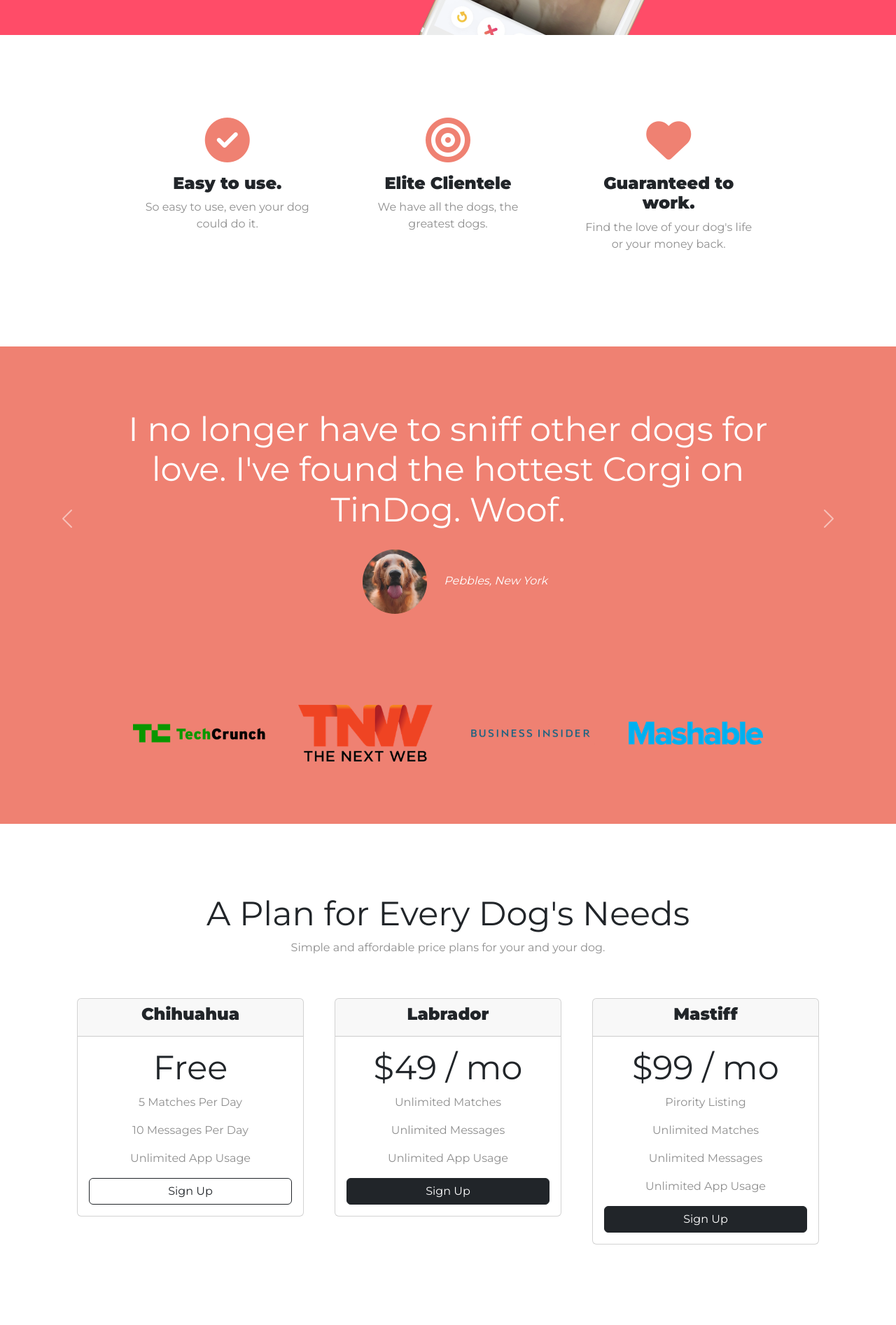
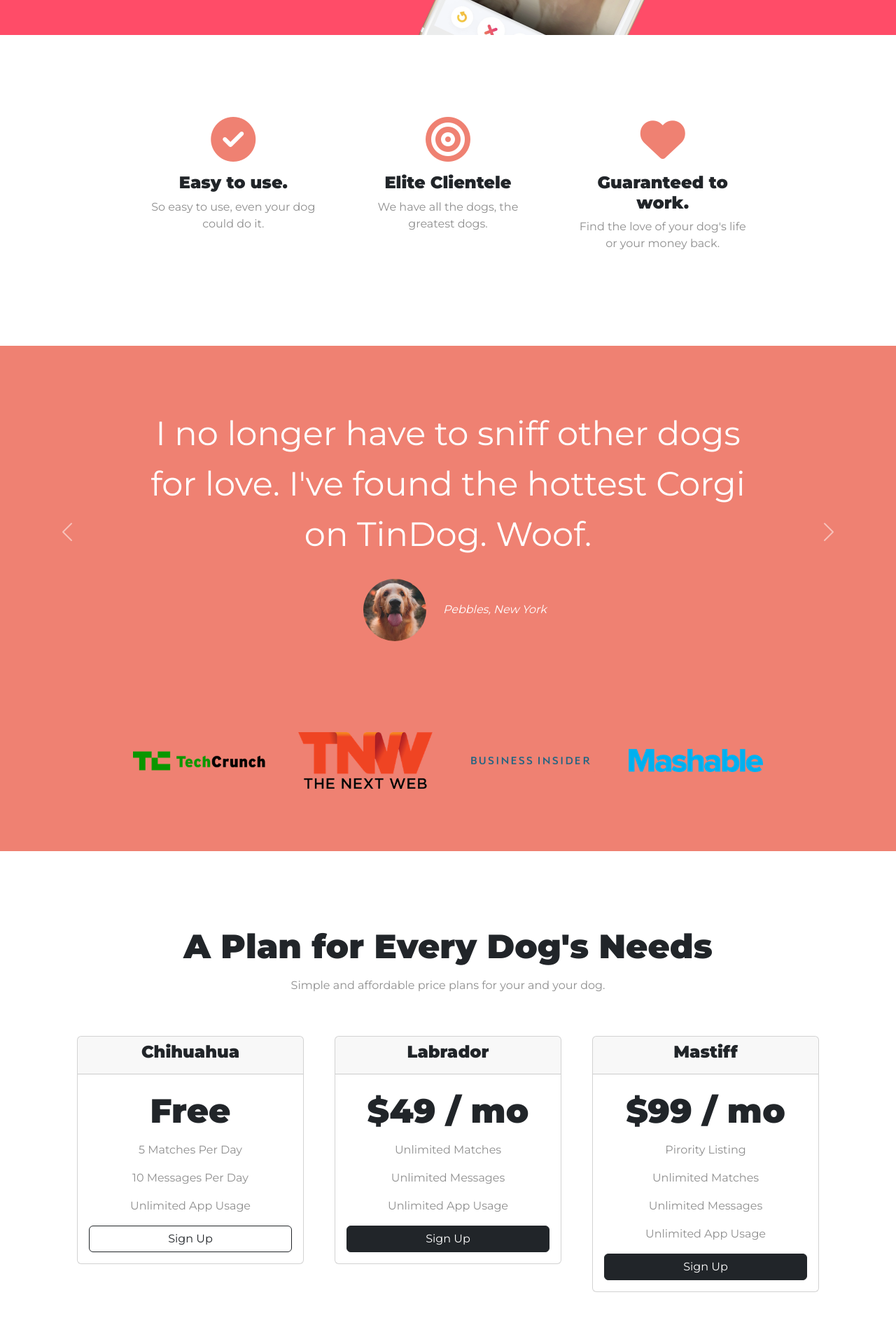
Before and after one commit to pritindra-parida/Web-Development, a plain HTML site: page Bootstrap/Tindog-Website/index.html in a window 1280 px wide. Shown: the part 580-2473 px from the top of the page at 70% size. Drawn offline with nearby package versions, Linux system fonts and the light colour scheme.

Commit message:
Doing Refactoring

```diff
--- a/Bootstrap/Tindog-Website/css/styles.css
+++ b/Bootstrap/Tindog-Website/css/styles.css
@@ -1,28 +1,38 @@
-/************************* Title Section **************************/
-#title{
-  background:#ff4c68;
+body{
+  font-family: 'Montserrat', sans-serif;
+  text-align: center;
+}
+
+h1, h2, h3, h4, h5, h6{
+  font-family:'Montserrat', sans-serif;
+  font-weight: bold;
+}
+
+h3{
+  font-size: 1.5rem;
+}
+
+p{
+  color: #8f8f8f;
+}
+
+/************************* Headings **************************/
+.big-heading{
+  font-size: 3.5rem;
+  line-height: 1.5;
   color: #fff;
 }
-#nav-options{
-  color: white;
+.section-heading
+{
+  font-size: 3rem;
+  line-height: 1.5;
 }
-#apple-logo{
-  font-size: 1.5rem;
-}
-h1{
-  /* font-family:'Montserrat', sans-serif; */
-  font-size: 3.5rem;
-  line-height: 1.5;
-  font-weight: 900;
-}
+/************************* Container **************************/
 .container-fluid{
-  padding: 3% 15% 7%;
-}
-body{
-  font-family: 'Montserrat', sans-serif;
+  padding: 7% 15%;
 }
 
-/* Navigation Bar */
+/************************** Navigation Bar **************************/
 .navbar{
   padding-bottom: 4.5rem;
 }
@@ -51,10 +61,28 @@ body{
   position: absolute;
   right: 30%;
 }
+
+/************************* Title Section **************************/
+#title{
+  background:#ff4c68;
+  color: #fff;
+  text-align: left;
+}
+#title .container-fluid{
+  padding: 3% 15% 7%;
+}
+#nav-options{
+  color: white;
+}
+#apple-logo{
+  font-size: 1.5rem;
+}
+
 @media (max-width: 1028px){
   .title-img{
     position: static;
     width: 60%;
+    text-align: center;
     transform: rotate(0);
   }
   #title{
@@ -70,22 +98,16 @@ body{
 
 /************************** Features Section **************************/
 #features{
-  padding: 7% 14%;
   background-color: #fff;
   position: relative;
 }
+.feature-title{
+  font-size: 1.5rem;
+}
 .feature-box{
-  text-align: center;
   padding: 3%;
 }
-h3{
-  font-size: 1.5rem;
-  font-family: 'Montserrat', sans-serif;
-  font-weight: bold;
-}
-p{
-  color: #8f8f8f;
-}
+
 .icon{
   font-size: 4.5rem;
   margin-bottom: 1rem;
@@ -102,24 +124,19 @@ p{
 #testimonials{
   background-color: #ef8172;
   color: #fff;
-  text-align: center;
 }
-h2{
-  font-family: 'Montserrat', sans-serif;
+.testimonial-text{
+  font-size: 3rem;
+  line-height: 1.5;
   font-weight: 500;
-  font-size: 3rem;
 }
 .testimonial-img{
   border-radius: 100%;
   width: 10%;
   margin: 20px;
 }
-.carousel-item{
-  padding: 7% 14%;
-}
 #press{
   background-color: #ef8172;
-  text-align: center;
   padding-bottom: 3%;
 }
 .press-logo{
@@ -132,7 +149,10 @@ h2{
 
 #pricing{
   padding: 100px;
-  text-align: center;
+}
+.pricing-text{
+  font-size: 3rem;
+  line-height: 1.5;
 }
 .pricing-col{
   padding: 4% 2%;
@@ -141,17 +161,8 @@ h2{
 /************************** CTA **************************/
 #cta{
   background-color: #ff4c68;
-  text-align: center;
-  padding: 7% 14%;
 }
-.cta-heading{
-  font-family: 'Montserrat', sans-serif;
-  font-weight: 700;
-  color: #fff;
-  font-size: 3.5rem;
-  line-height: 1.5;
-  /* padding: 7% 15% 4%; */
-}
+
 .cta-download-button{
   margin: 30px 15px;
 }
@@ -165,10 +176,7 @@ h2{
 .footer-icons:hover{
   color:black;
 }
-#footer{
-  padding: 7% 15%;
-  text-align: center;
-}
+
 .copyright{
   padding-top: 2rem;
 }
--- a/Bootstrap/Tindog-Website/index.html
+++ b/Bootstrap/Tindog-Website/index.html
@@ -52,7 +52,7 @@
       <!-- Title -->
       <div class="row">
         <div class="col-lg-6">
-          <h1 id="heading">Meet new and interesting dogs nearby.</h1>
+          <h1 class="big-heading">Meet new and interesting dogs nearby.</h1>
           <button type="button" id="apple-button" class="btn btn-dark btn-lg download-button"><i class="fa-brands fa-apple" id="apple-logo"></i> Download</button>
           <button type="button" class="btn btn-outline-light btn-lg download-button"><i class="fa-brands fa-google-play"></i> Download</button>
         </div>
@@ -67,23 +67,25 @@
   <!-- Features -->
 
   <section id="features">
+    <div class="container-fluid">
       <div class="row">
         <div class="col-lg-4 feature-box">
           <i class="fa-solid fa-circle-check fa-4x icon"></i>
-          <h3>Easy to use.</h3>
+          <h3 class="feature-title">Easy to use.</h3>
           <p>So easy to use, even your dog could do it.</p>
         </div>
         <div class="col-lg-4 feature-box">
           <i class="fa-solid fa-bullseye fa-4x icon"></i>
-          <h3>Elite Clientele</h3>
+          <h3 class="feature-title">Elite Clientele</h3>
           <p>We have all the dogs, the greatest dogs.</p>
         </div>
         <div class="col-lg-4 feature-box">
           <i class="fa-solid fa-heart fa-4x icon"></i>
-          <h3>Guaranteed to work.</h3>
+          <h3 class="feature-title">Guaranteed to work.</h3>
           <p>Find the love of your dog's life or your money back.</p>
         </div>
       </div>
+    </div>
   </section>
 
 
@@ -93,13 +95,13 @@
 
     <div id="carousel" class="carousel slide">
       <div class="carousel-inner">
-        <div class="carousel-item active">
+        <div class="carousel-item active container-fluid">
           <!-- <img src="..." class="d-block w-100" alt="..." style="height: 100px; background: black"> -->
-          <h2>I no longer have to sniff other dogs for love. I've found the hottest Corgi on TinDog. Woof.</h2>
+          <h2 class="testimonial-text">I no longer have to sniff other dogs for love. I've found the hottest Corgi on TinDog. Woof.</h2>
           <img class="testimonial-img" src="images/dog-img.jpg" alt="dog-profile">
           <em>Pebbles, New York</em>
         </div>
-        <div class="carousel-item">
+        <div class="carousel-item container-fluid">
           <!-- <img src="..." class="d-block w-100" alt="..." style="height: 100px; background: red"> -->
           <h2 class="testimonial-text">My dog used to be so lonely, but with TinDog's help, they've found the love of their life. I think.</h2>
           <img class="testimonial-img" src="images/lady-img.jpg" alt="lady-profile">
@@ -133,7 +135,7 @@
 
   <section id="pricing">
 
-    <h2>A Plan for Every Dog's Needs</h2>
+    <h2 class="section-heading">A Plan for Every Dog's Needs</h2>
     <p>Simple and affordable price plans for your and your dog.</p>
 
     <div class="row">
@@ -143,7 +145,7 @@
             <h3>Chihuahua</h3>
           </div>
           <div class="card-body">
-            <h2>Free</h2>
+            <h2 class="pricing-text">Free</h2>
             <p>5 Matches Per Day</p>
             <p>10 Messages Per Day</p>
             <p>Unlimited App Usage</p>
@@ -160,7 +162,7 @@
             <h3>Labrador</h3>
           </div>
           <div class="card-body">
-            <h2>$49 / mo</h2>
+            <h2 class="pricing-text">$49 / mo</h2>
             <p>Unlimited Matches</p>
             <p>Unlimited Messages</p>
             <p>Unlimited App Usage</p>
@@ -177,7 +179,7 @@
             <h3>Mastiff</h3>
           </div>
           <div class="card-body">
-            <h2>$99 / mo</h2>
+            <h2 class="pricing-text">$99 / mo</h2>
             <p>Pirority Listing</p>
             <p>Unlimited Matches</p>
             <p>Unlimited Messages</p>
@@ -199,23 +201,24 @@
   <!-- Call to Action -->
 
   <section id="cta">
-
-    <h3 class="cta-heading">Find the True Love of Your Dog's Life Today.</h3>
-    <button type="button" id="apple-button" class="btn btn-dark btn-lg cta-download-button"><i class="fa-brands fa-apple" id="apple-logo"></i> Download</button>
-    <button type="button" class="btn btn-light btn-lg cta-download-button"><i class="fa-brands fa-google-play"></i> Download</button>
-
+    <div class="container-fluid">
+      <h3 class="big-heading">Find the True Love of Your Dog's Life Today.</h3>
+      <button type="button" id="apple-button" class="btn btn-dark btn-lg cta-download-button"><i class="fa-brands fa-apple" id="apple-logo"></i> Download</button>
+      <button type="button" class="btn btn-light btn-lg cta-download-button"><i class="fa-brands fa-google-play"></i> Download</button>
+    </div>
   </section>
 
 
   <!-- Footer -->
 
   <footer id="footer">
+    <div class="container-fluid">
       <a href="#" class="footer-icons"><i class="fa-brands fa-twitter"></i></a>
       <a href="#" class="footer-icons"><i class="fa-brands fa-facebook"></i></a>
       <a href="#" class="footer-icons"><i class="fa-brands fa-instagram"></i></a>
       <a href="#" class="footer-icons"><i class="fa-solid fa-envelope"></i></a>
-    <p class="copyright">© Copyright 2023 TinDog</p>
-
+      <p class="copyright">© Copyright 2023 TinDog</p>
+    </div>
   </footer>
 
 
```
